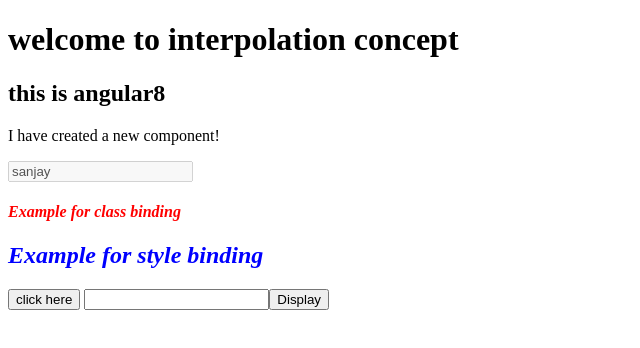
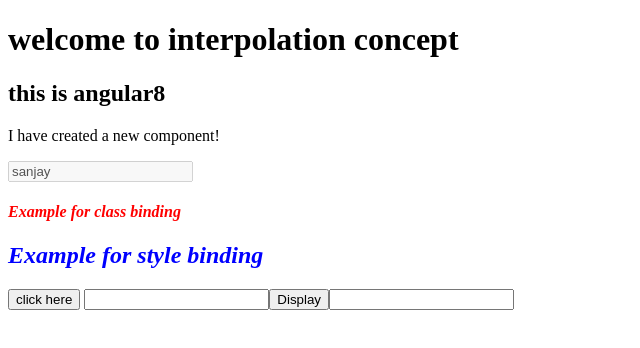
Before and after one commit to sanjay2596/angular-20-Training, an Angular app: page / in a window 1280 px wide. Shown: the top 348 px of the page, without its empty margins (0-640 px from the left). Built offline with nearby package versions, Linux system fonts and the light colour scheme.

Commit message:
two way finding

```diff
--- a/src/app/app.module.ts
+++ b/src/app/app.module.ts
@@ -1,5 +1,6 @@
 import { BrowserModule } from '@angular/platform-browser';
 import { NgModule } from '@angular/core';
+import { FormsModule } from '@angular/forms';
 
 import { AppRoutingModule } from './app-routing.module';
 import { AppComponent } from './app.component';
@@ -12,7 +13,8 @@ import { NewcomponentComponent } from './newcomponent/newcomponent.component';
     ],
   imports: [
     BrowserModule,
-    AppRoutingModule
+    AppRoutingModule,
+    FormsModule
   ],
   providers: [],
   bootstrap: [AppComponent]
--- a/src/app/newcomponent/newcomponent.component.html
+++ b/src/app/newcomponent/newcomponent.component.html
@@ -6,3 +6,7 @@
 
 <input #getValue type ="text">
 <button (click)="printInConsole(getValue.value)">Display</button>
+
+
+<input [(ngModel)]="getVal" type="text">
+{{getVal}}
--- a/src/app/newcomponent/newcomponent.component.ts
+++ b/src/app/newcomponent/newcomponent.component.ts
@@ -22,6 +22,8 @@ export class NewcomponentComponent implements OnInit {
   public isSpecial = true;
   public greeting ="";
 
+  public getVal="";
+
   public messageClasses = {
     "text-success":this.hasError,
     "text-danger":!this.hasError,
```
